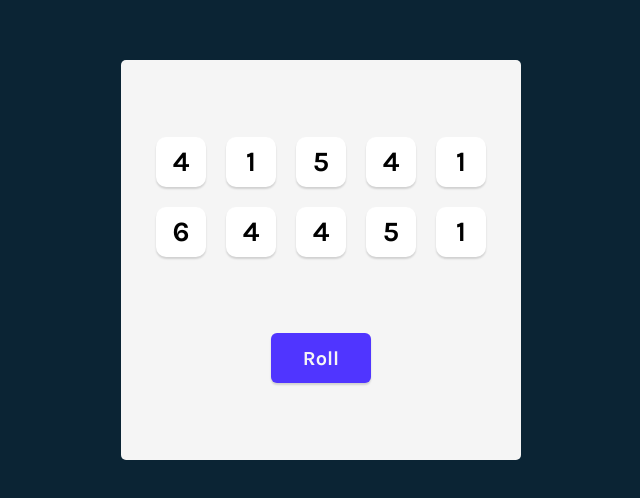
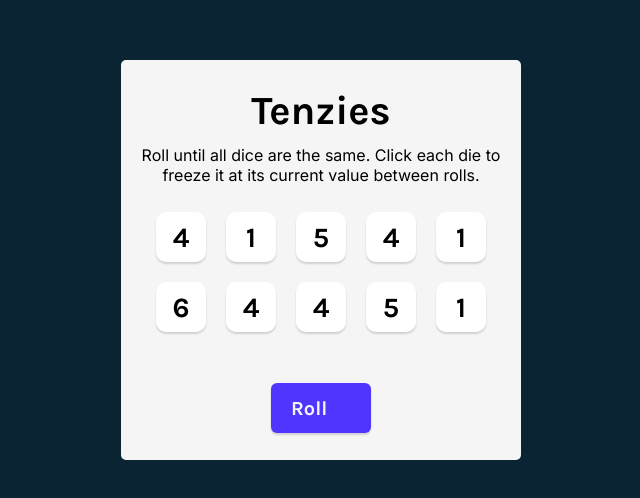
Before and after one commit to BlackJosh007/tenzies, a React (Vite) app: page / in a window 1280 px wide. Shown: the part 140-638 px from the top of the page, without its empty margins (319-959 px from the left). Built offline with nearby package versions, Linux system fonts and the light colour scheme.

Commit message:
feat: add win detection and new game button

```diff
--- a/src/App.jsx
+++ b/src/App.jsx
@@ -1,9 +1,36 @@
 import Die from "./component/Die.jsx"
 import "./App.css"
-import { use, useState } from "react"
+import { use, useState, useRef } from "react"
 import { nanoid, random } from 'nanoid'
 
 export default function App() {
+    const [diceNo, setDiceNo] = useState(generateAllNewDice())
+    const rollButtonRef = useRef(null)
+
+    /*  let count = 0;
+     for (let i = 0; i < diceNo.length - 1; i++) {
+
+         if (diceNo[i].isHeld && (diceNo[i].value == diceNo[i + 1].value)) {
+             count += 1;
+             if (count === diceNo.length - 1) console.log("you won")
+         }
+     } */
+    let gameWon = false;
+    if (
+        diceNo.every(die => die.isHeld) &&
+        diceNo.every(die => die.value === diceNo[0].value)
+    ) {
+        gameWon = true;
+        console.log("Game won!")
+    }
+
+    if (gameWon) {
+        console.log("Game won!")
+        rollButtonRef.current.textContent = "New Game"
+    }
+
+
+
     function generateAllNewDice() {
         const randomArray = Array.from({ length: 10 }, () => (
             {
@@ -16,8 +43,6 @@ export default function App() {
         return randomArray
     }
     /* generateAllNewDice() */
-
-    const [diceNo, setDiceNo] = useState(generateAllNewDice())
 
     function rollDice() {
         setDiceNo(prevDice => prevDice.map(
@@ -39,6 +64,8 @@ export default function App() {
 
     return (
         <main>
+            <h1 className="title">Tenzies</h1>
+            <p className="instructions">Roll until all dice are the same. Click each die to freeze it at its current value between rolls.</p>
             <div className="dice-container">
                 {diceNo.map(diceObj => <Die
                     key={diceObj.id}
@@ -48,7 +75,7 @@ export default function App() {
                     uniqueKey={diceObj.id} />)}
             </div>
 
-            <button onClick={rollDice} className="roll-dice">Roll</button>
+            <button onClick={rollDice} className="roll-dice" ref={rollButtonRef}>Roll</button>
         </main>
     )
 }
--- a/src/index.css
+++ b/src/index.css
@@ -33,12 +33,26 @@ main {
   flex-direction: column;
   justify-content: space-evenly;
   align-items: center;
+  padding: 1rem;
+}
+
+.title {
+  font-size: 40px;
+  margin: 0;
+}
+
+.instructions {
+  font-family: 'Inter', sans-sarif;
+  font-weight: 400;
+  margin-top: 0;
+  text-align: center;
 }
 
 .dice-container {
   display: grid;
   grid-template: auto auto / repeat(5, 1fr);
   gap: 20px;
+  margin-bottom: 40px;
 }
 
 .roll-dice {
@@ -55,4 +69,8 @@ main {
   width: 100px;
   height: 50px;
   cursor: pointer;
+  display: flex;
+  flex-direction: column;
+  justify-content: center;
+  align-self: center;
 }
```
